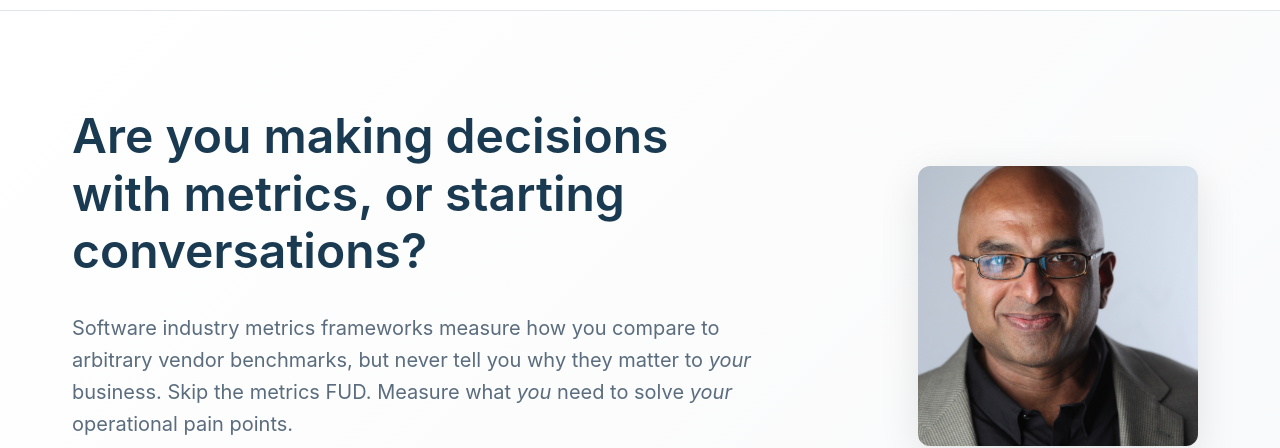
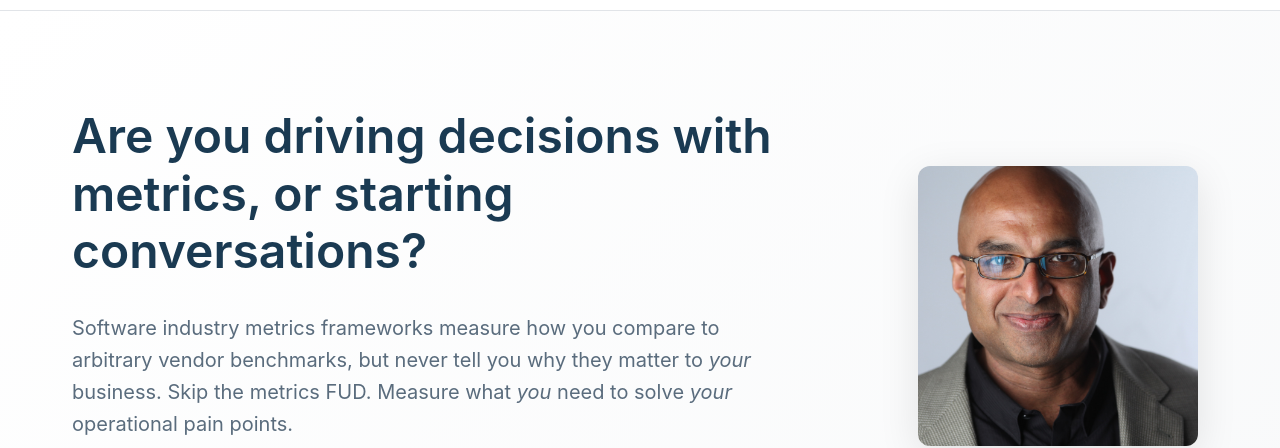
Before and after one commit to polarisadvisor/polarisadvisor, an Eleventy site: page v1/src/index.md in a window 1280 px wide. Shown: the part 126-574 px from the top of the page. Built offline with nearby package versions, Linux system fonts and the light colour scheme; Eleventy itself is replaced by a stand-in of ours; files that its build step writes are made by us from their sources.

Commit message:
Copy touch ups.

```diff
--- a/v1/src/index.md
+++ b/v1/src/index.md
@@ -8,7 +8,7 @@ description: Bespoke measurement systems grounded in how your work flows. Custom
   <div class="container">
     <div class="hero-content">
       <div class="hero-text">
-        <h1>Are you making decisions with metrics, or starting conversations? </h1>
+        <h1>Are you driving decisions with metrics, or starting conversations? </h1>
         <p class="hero-subtitle">Software industry metrics frameworks measure how you compare to arbitrary vendor benchmarks, but never tell you why they matter to <em>your</em> business. Skip the metrics FUD. Measure what <em>you</em> need to solve <em>your</em> operational pain points. </p>
         <div class="hero-cta">
           <a href="{{ '/contact/' | url }}" class="btn btn-primary">Let's Talk</a>
```
